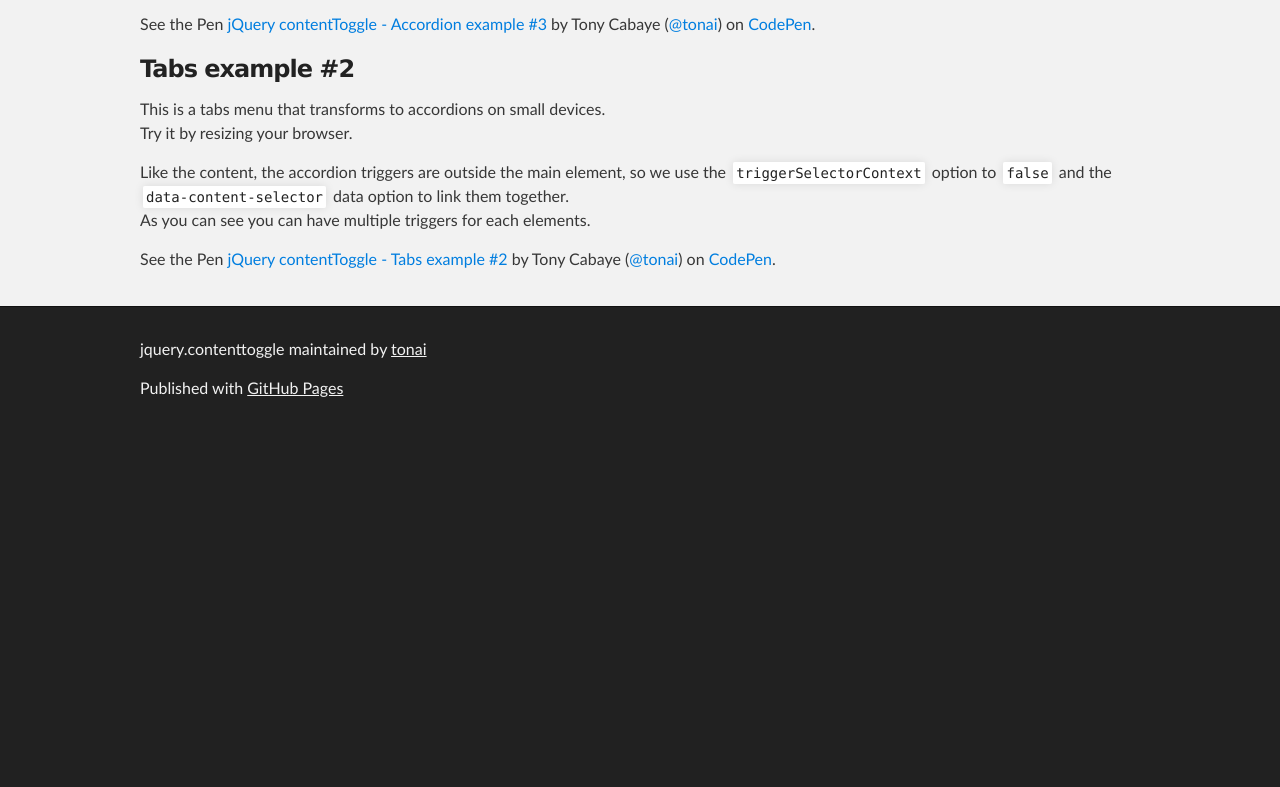
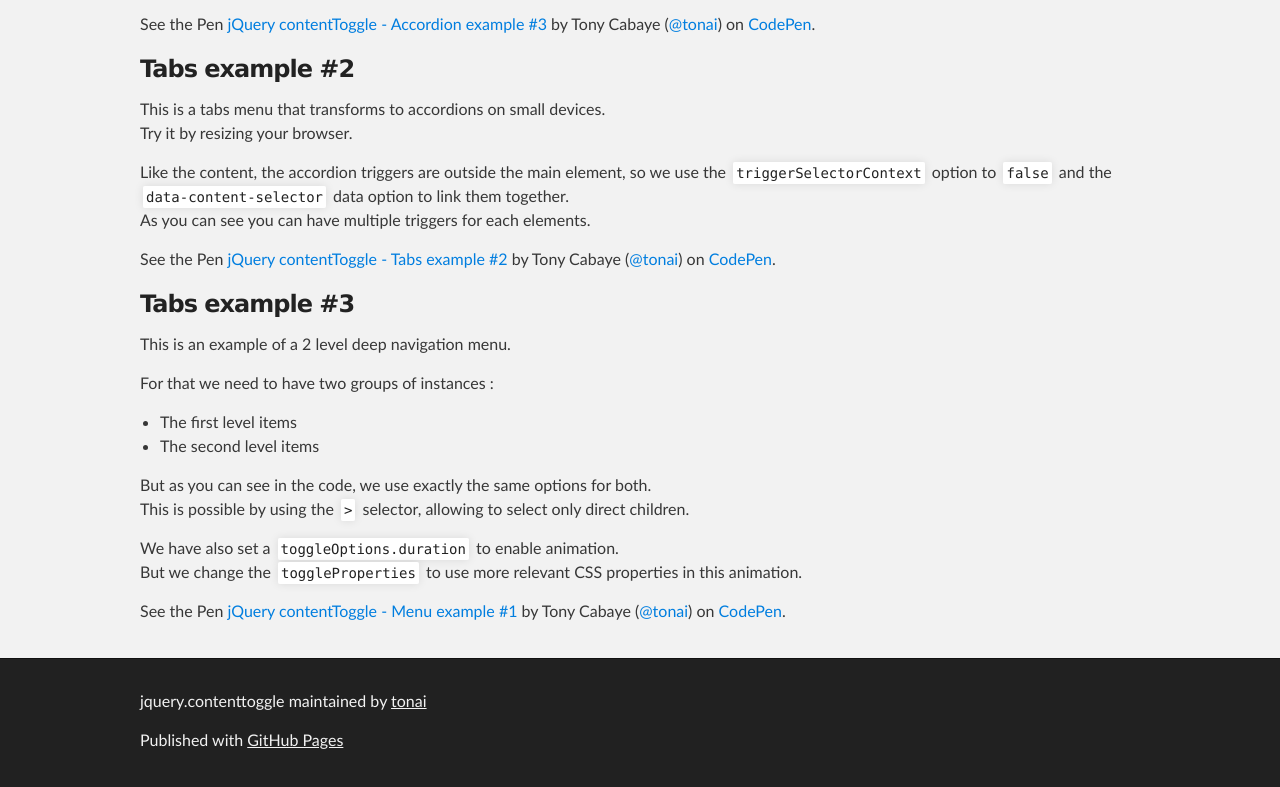
Before and after one commit to tonai/jquery-contenttoggle, a plain HTML site: page index.html in a window 1280 px wide. Shown: the part 2148-2935 px from the top of the page. Before the commit the page ends 2583 px from the top, so only its background shows below. Drawn offline with Linux system fonts and the light colour scheme; a script that the page names is missing.

Commit message:
Add menu example #3.

```diff
--- a/index.html
+++ b/index.html
@@ -60,7 +60,7 @@
         <h3><a id="menu-example-2" class="anchor" href="#menu-example-2" aria-hidden="true"><span class="octicon octicon-link"></span></a>Menu example #2</h3>
         <p>Simple menu with classic CSS <code>:hover</code> display for desktop.</p>
         <p>In this case the plugin is useful for compatibility with touch devices and for accessibility.<br/>
-        You can try it by navigating with <code>tab</code> and open/close menu with <code>enter</code> or <code>space</code> or use a touch device.</p>
+        You can try it by navigating with <code>tab</code> and open/close menu with <code>enter</code> or <code>space</code> or by using a touch device.</p>
         <p>To keep the CSS hover functional we need to avoid the menu to open itself, if it has already been opened with CSS.<br/>
         For that we use the <code>beforeCallback</code> option.</p>
         <p>We also use the <code>toggleOptions.complete</code> option to be remove the <code>display:none</code> style added by jQuery.<br/>
@@ -90,6 +90,19 @@
         As you can see you can have multiple triggers for each elements.</p>
         <p data-height="350" data-theme-id="0" data-slug-hash="EjNaYq" data-default-tab="result" data-user="tonai" class='codepen'>See the Pen <a href='http://codepen.io/tonai/pen/EjNaYq/'>jQuery contentToggle - Tabs example #2</a> by Tony Cabaye (<a href='http://codepen.io/tonai'>@tonai</a>) on <a href='http://codepen.io'>CodePen</a>.</p>
 
+        <h3><a id="menu-example-3" class="anchor" href="#menu-example-3" aria-hidden="true"><span class="octicon octicon-link"></span></a>Tabs example #3</h3>
+        <p>This is an example of a 2 level deep navigation menu.</p>
+        <p>For that we need to have two groups of instances :</p>
+        <ul>
+          <li>The first level items</li>
+          <li>The second level items</li>
+        </ul>
+        <p>But as you can see in the code, we use exactly the same options for both.<br/>
+        This is possible by using the <code>&gt;</code> selector, allowing to select only direct children.</p>
+        <p>We have also set a <code>toggleOptions.duration</code> to enable animation.<br/>
+        But we change the <code>toggleProperties</code> to use more relevant CSS properties in this animation.</p>
+        <p data-height="350" data-theme-id="0" data-slug-hash="VLKqMb" data-default-tab="result" data-user="tonai" class='codepen'>See the Pen <a href='http://codepen.io/tonai/pen/VLKqMb/'>jQuery contentToggle - Menu example #1</a> by Tony Cabaye (<a href='http://codepen.io/tonai'>@tonai</a>) on <a href='http://codepen.io'>CodePen</a>.</p>
+
       </section>
     </div>
 
```
